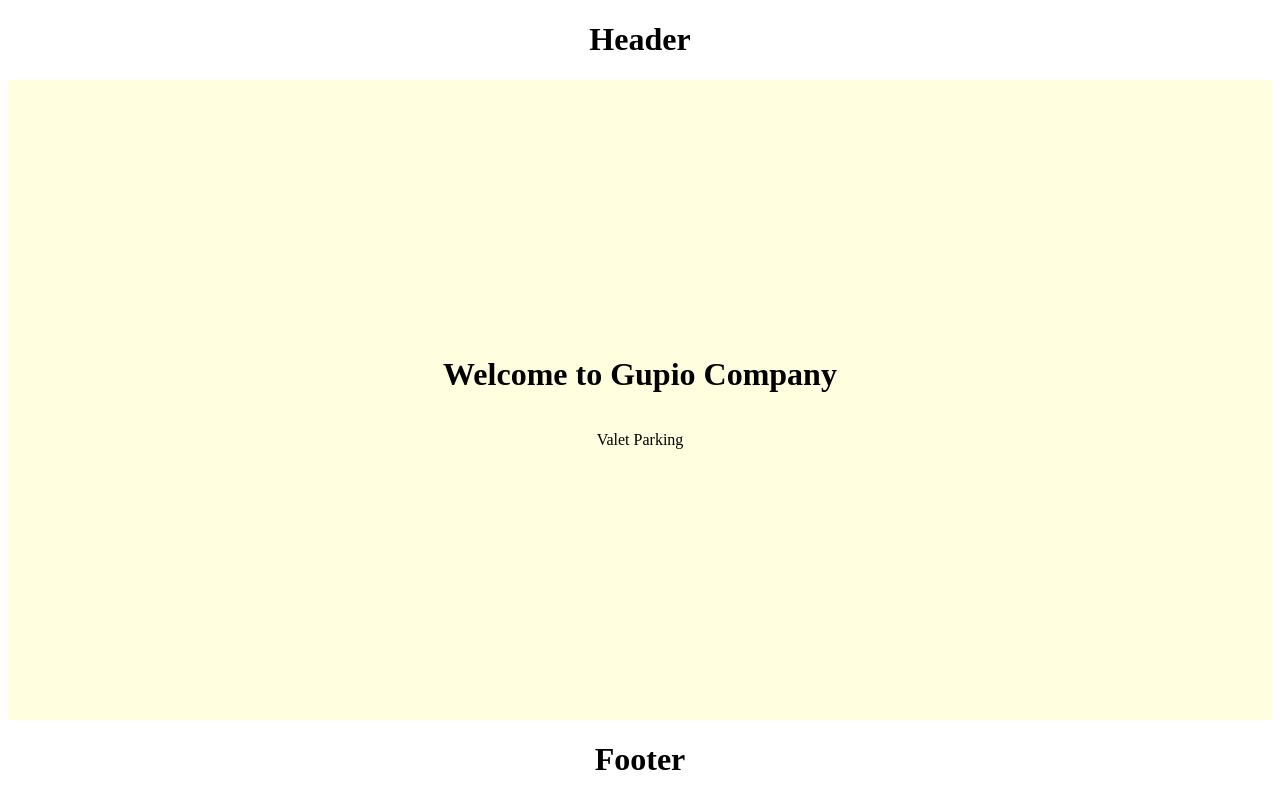
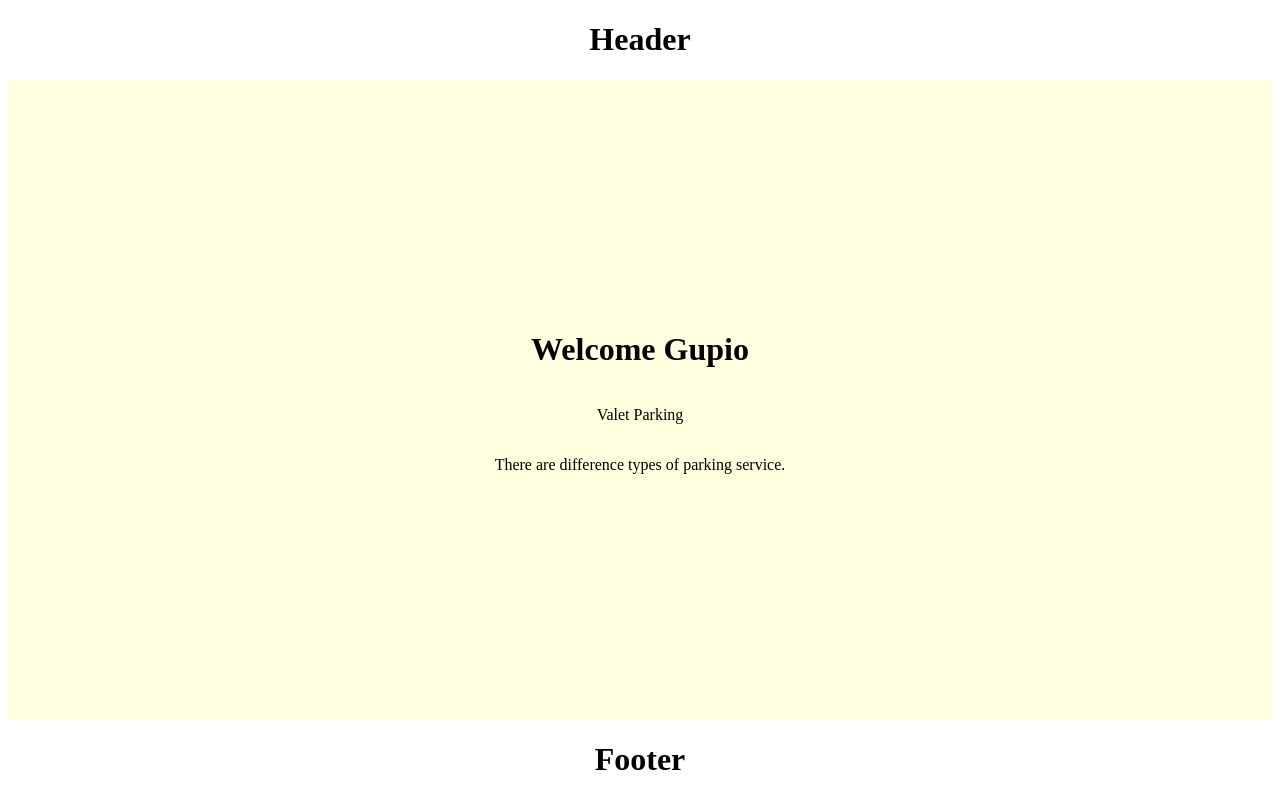
Before and after one commit to EAGALA-Z/practice-github, a React (Vite) app: page / in a window 1280 px wide. Built offline with nearby package versions, Linux system fonts and the light colour scheme.

Commit message:
Seven commit

```diff
--- a/src/App.tsx
+++ b/src/App.tsx
@@ -1,6 +1,7 @@
 import Header from './component/Header'
 import Footer from './component/Footer'
-import Para from './component/para'
+import Para from './component/Smallpara'
+import Para2 from './component/Paragraph'
 import './App.css'
 
 function App() {
@@ -10,8 +11,9 @@ function App() {
     <>
       <Header />
       <div className="App">
-        <h1>Welcome to Gupio Company</h1>
+        <h1>Welcome Gupio</h1>
         <Para/>
+        <Para2/>
       </div>
       <Footer />
     </>
--- /dev/null
+++ b/src/component/Paragraph.tsx
@@ -0,0 +1,4 @@
+import "../App.css"
+export default function para() {
+  return <p className="para">There are difference types of parking service.</p>
+}
```
Also changed, not shown: src/component/Smallpara.tsx (renamed from src/component/Para.tsx).
